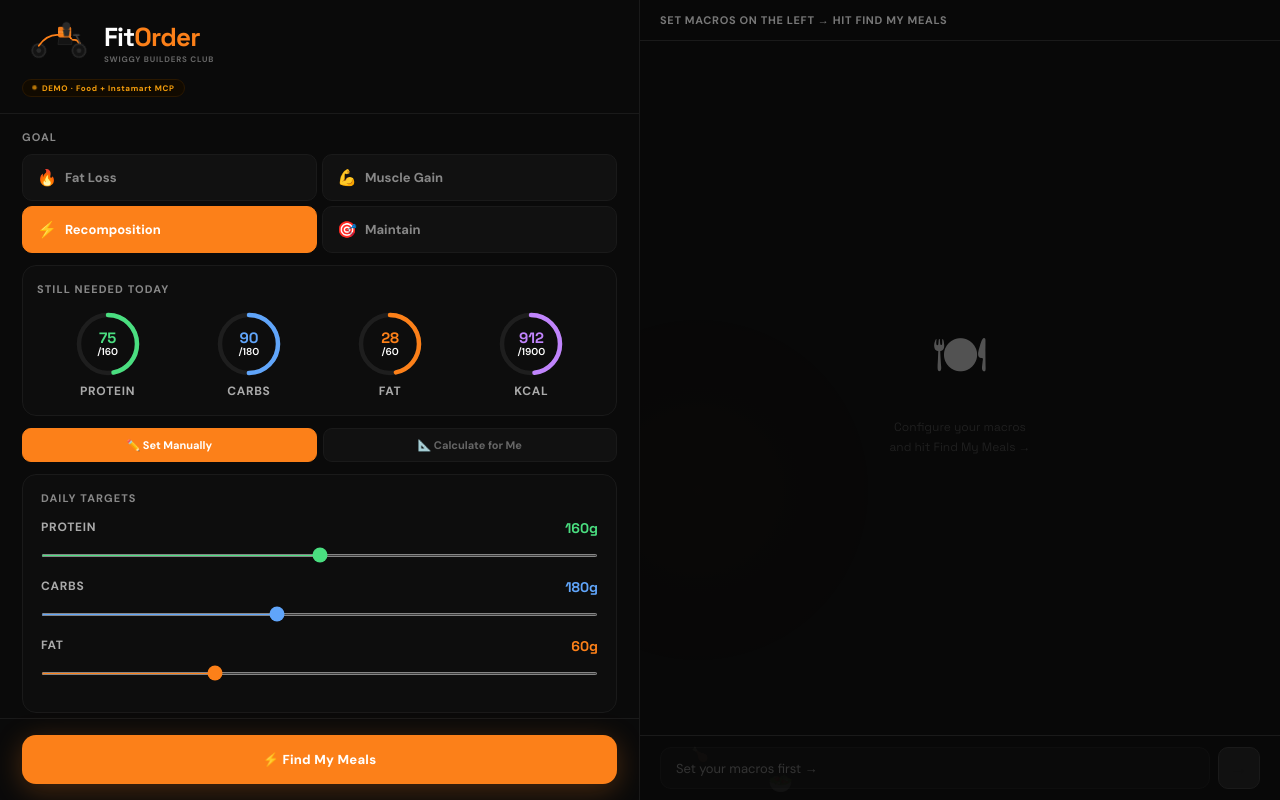
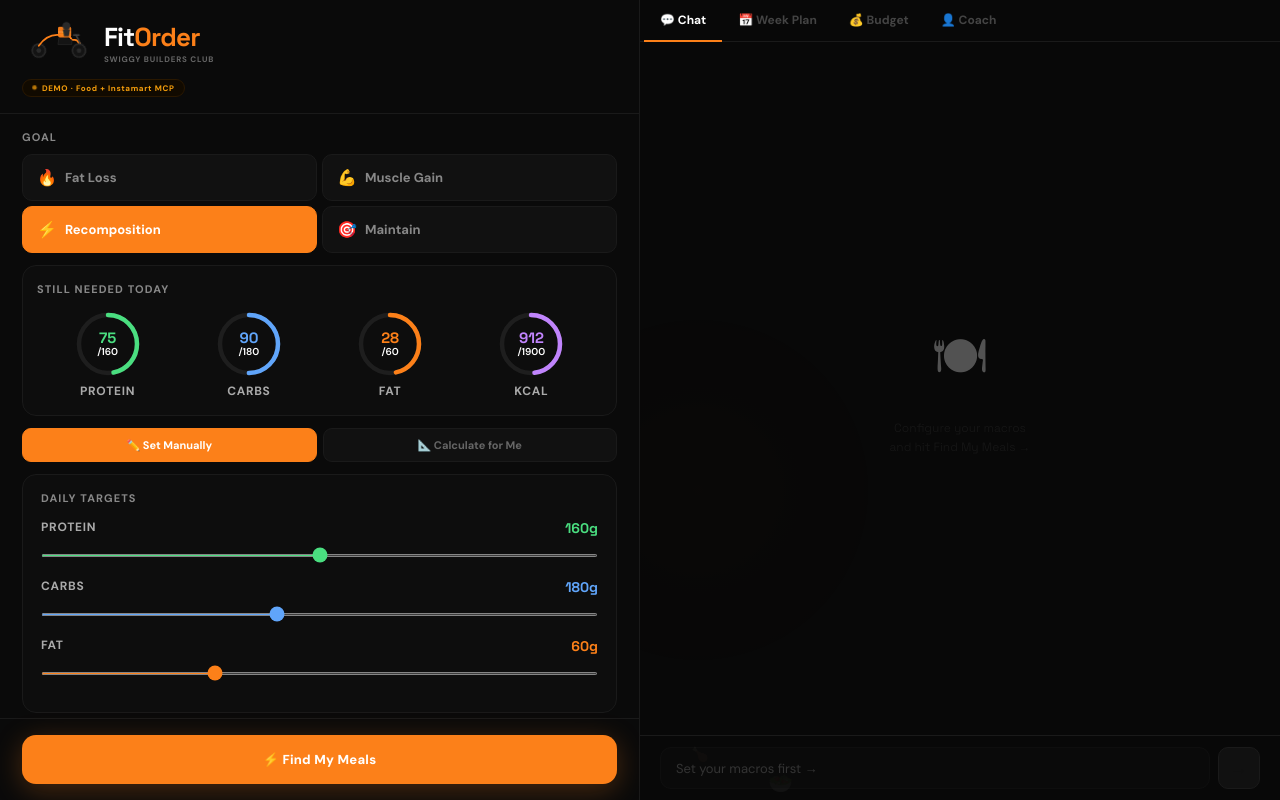
Before and after one commit to s-netizen/fitorder, a React (Vite) app: page / in a window 1280 px wide. Built offline with nearby package versions, Linux system fonts and the light colour scheme.

Commit message:
fix: actually wire tabs into right panel — Chat/WeekPlan/Budget/Coach

```diff
--- a/src/App.jsx
+++ b/src/App.jsx
@@ -507,25 +507,39 @@ export default function App() {
           ))}
         </div>
 
-        {/* Chat header */}
-        <div style={{ padding: "13px 20px", borderBottom: `1px solid ${BORDER}`, flexShrink: 0, background: "#080808" }}>
-          <div style={{ fontSize: 11, fontWeight: 700, color: "#777", letterSpacing: "0.06em", textTransform: "uppercase" }}>
-            {started ? `${GOALS[macros.goal]} · Macro-Aware Agent` : "Set macros on the left → hit Find My Meals"}
-          </div>
+        {/* Tab bar */}
+        <div style={{ display: "flex", borderBottom: `1px solid ${BORDER}`, flexShrink: 0, background: "#080808", padding: "0 4px" }}>
+          {[
+            { id: "chat", label: "💬 Chat" },
+            { id: "week", label: "📅 Week Plan" },
+            { id: "budget", label: "💰 Budget" },
+            { id: "coach", label: "👤 Coach" },
+          ].map(tab => (
+            <button key={tab.id} onClick={() => setActiveTab(tab.id)} style={{
+              background: "none", border: "none",
+              borderBottom: activeTab === tab.id ? `2px solid ${O}` : "2px solid transparent",
+              color: activeTab === tab.id ? "#fff" : "#444",
+              padding: "12px 16px", fontSize: 12, fontWeight: 700,
+              cursor: "pointer", fontFamily: "inherit", transition: "color 0.15s",
+              marginBottom: -1,
+            }}>{tab.label}</button>
+          ))}
           {agent.toolActivity && (
-            <div style={{ display: "flex", alignItems: "center", gap: 5, marginTop: 4 }}>
+            <div style={{ marginLeft: "auto", display: "flex", alignItems: "center", gap: 5, padding: "0 16px" }}>
               <div style={{ width: 4, height: 4, borderRadius: "50%", background: O, animation: "demoPulse 0.8s infinite" }}/>
-              <span style={{ fontSize: 9, color: "#666", fontFamily: "'Space Grotesk',monospace" }}>{agent.toolActivity}</span>
+              <span style={{ fontSize: 9, color: "#444", fontFamily: "'Space Grotesk',monospace" }}>{agent.toolActivity}</span>
             </div>
           )}
         </div>
 
-        {/* Messages */}
+        {/* Tab content */}
+        {activeTab === "chat" && (
+          <>
             <div style={{ flex: 1, overflowY: "auto", padding: "14px 20px", position: "relative", zIndex: 1 }}>
               {!started ? (
                 <div style={{ height: "100%", display: "flex", flexDirection: "column", alignItems: "center", justifyContent: "center", gap: 10, opacity: 0.3 }}>
                   <div style={{ fontSize: 52 }}>🍽</div>
-              <div style={{ fontSize: 12, color: "#555", textAlign: "center", fontFamily: "'Space Grotesk',sans-serif", lineHeight: 1.6 }}>Configure your macros<br/>and hit Find My Meals →</div>
+                  <div style={{ fontSize: 12, color: "#333", textAlign: "center", fontFamily: "'Space Grotesk',sans-serif", lineHeight: 1.6 }}>Configure your macros<br/>and hit Find My Meals →</div>
                 </div>
               ) : (
                 agent.messages.map((m, i) => (
@@ -537,8 +551,6 @@ export default function App() {
               {agent.loading && <TypingDots/>}
               <div ref={chatEnd}/>
             </div>
-
-        {/* Quick prompts */}
             {started && agent.messages.length <= 2 && !agent.loading && (
               <div style={{ padding: "0 20px 8px", display: "flex", gap: 5, flexWrap: "wrap", flexShrink: 0 }}>
                 {QUICK_PROMPTS.map(q => (
@@ -546,8 +558,6 @@ export default function App() {
                 ))}
               </div>
             )}
-
-        {/* Input */}
             <div style={{ padding: "11px 20px", borderTop: `1px solid ${BORDER}`, display: "flex", gap: 8, flexShrink: 0, background: "#080808" }}>
               <input value={input} onChange={e => setInput(e.target.value)} onKeyDown={e => e.key === "Enter" && send()}
                 placeholder={started ? "Ask about meals, macros, or 'add to cart'…" : "Set your macros first →"}
@@ -563,6 +573,26 @@ export default function App() {
                 boxShadow: !agent.loading && input.trim() && started ? `0 4px 16px ${O}44` : "none",
               }}>→</button>
             </div>
+          </>
+        )}
+        {activeTab === "week" && (
+          <div style={{ flex: 1, overflow: "hidden" }}>
+            <WeekPlan macros={macros} />
+          </div>
+        )}
+        {activeTab === "budget" && (
+          <div style={{ flex: 1, overflow: "hidden" }}>
+            <Budget macros={macros} />
+          </div>
+        )}
+        {activeTab === "coach" && (
+          <div style={{ flex: 1, overflow: "hidden" }}>
+            <Coach macros={macros} onApplyTargets={(targets) => {
+              setMacros(m => ({ ...m, protein: targets.protein, carbs: targets.carbs, fat: targets.fat, goal: targets.goal }));
+              setActiveTab("chat");
+            }} />
+          </div>
+        )}
       </div>
     </div>
   );
```
Lines whose indentation alone changed are shown as unchanged.
